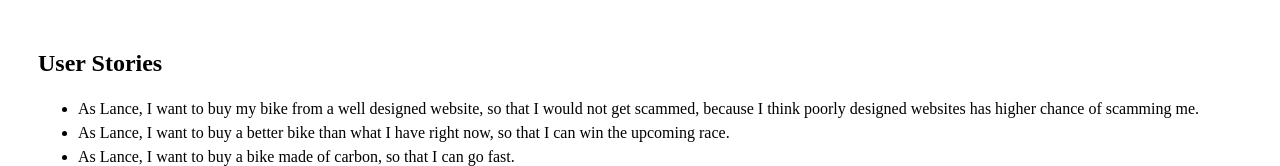
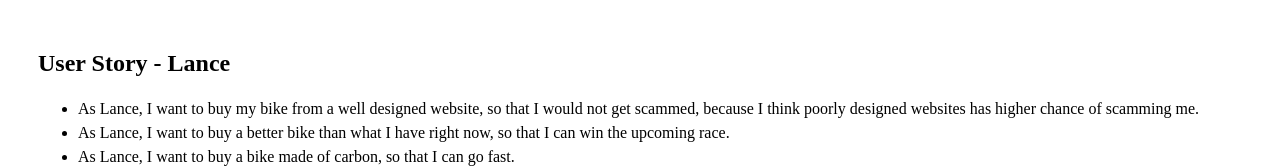
Before and after one commit to onyoukang/applications2018spring, a plain HTML site: page bike-finder/user-stories-existing-site/index.html in a window 1280 px wide. Shown: the top 166 px of the page. Drawn offline with Linux system fonts and the light colour scheme.

Commit message:
Add files via upload

```diff
--- a/bike-finder/user-stories-existing-site/index.html
+++ b/bike-finder/user-stories-existing-site/index.html
@@ -1,11 +1,11 @@
 <!DOCTYPE html>
 <html>
 <head>
-	<title>Product Knowledge</title>
+	<title>User Story</title>
 	<link href="styles/styles.css" rel="stylesheet" type="text/css">
 </head>
 <body>
-	<h2>User Stories</h2>
+	<h2>User Story - Lance</h2>
 	<ul>
 		<li>As Lance, I want to buy my bike from a well designed website, so that I would not get scammed, because I think poorly designed websites has higher chance of scamming me.</li>
 		<li>As Lance, I want to buy a better bike than what I have right now, so that I can win the upcoming race.</li>
```
